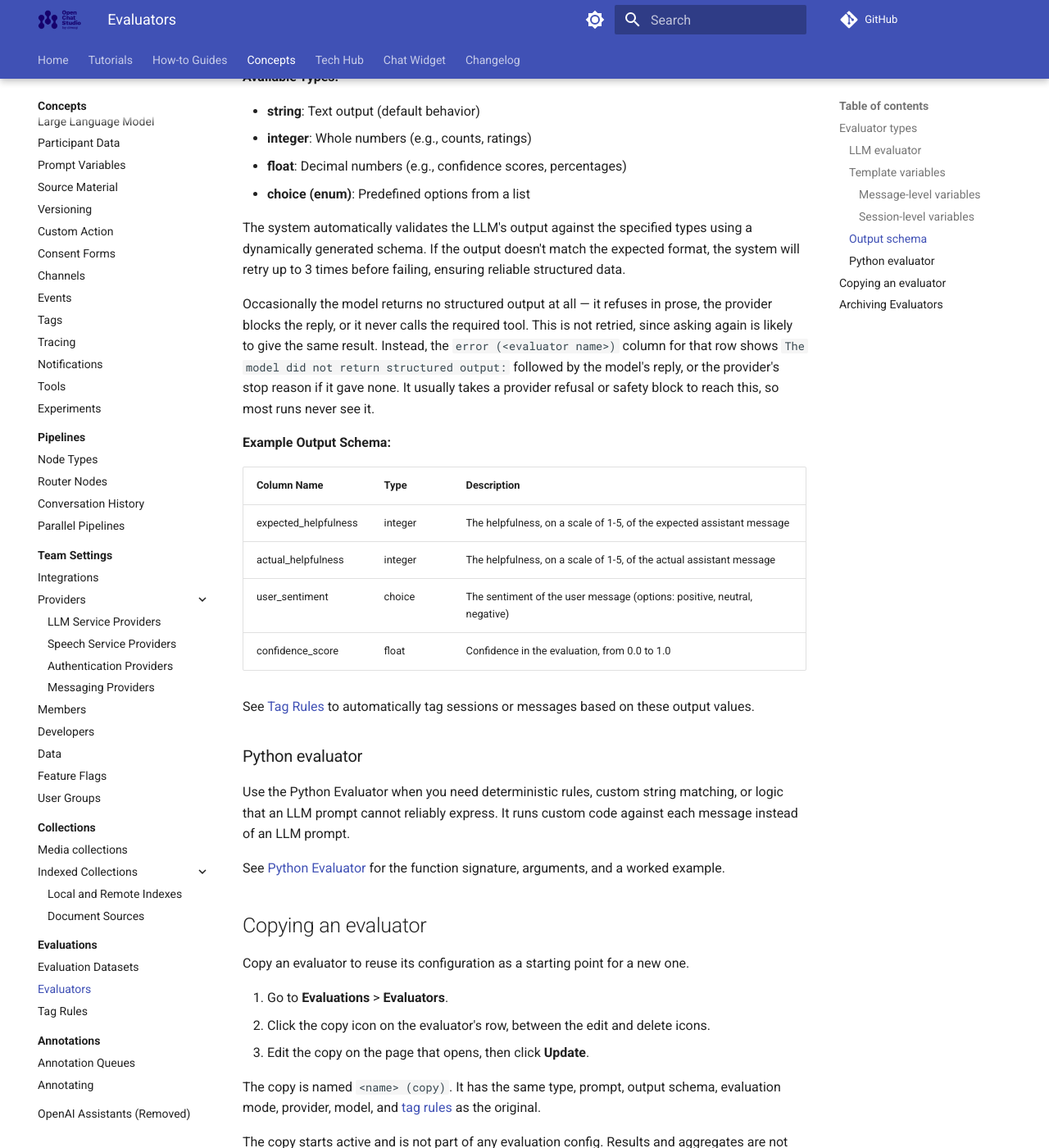
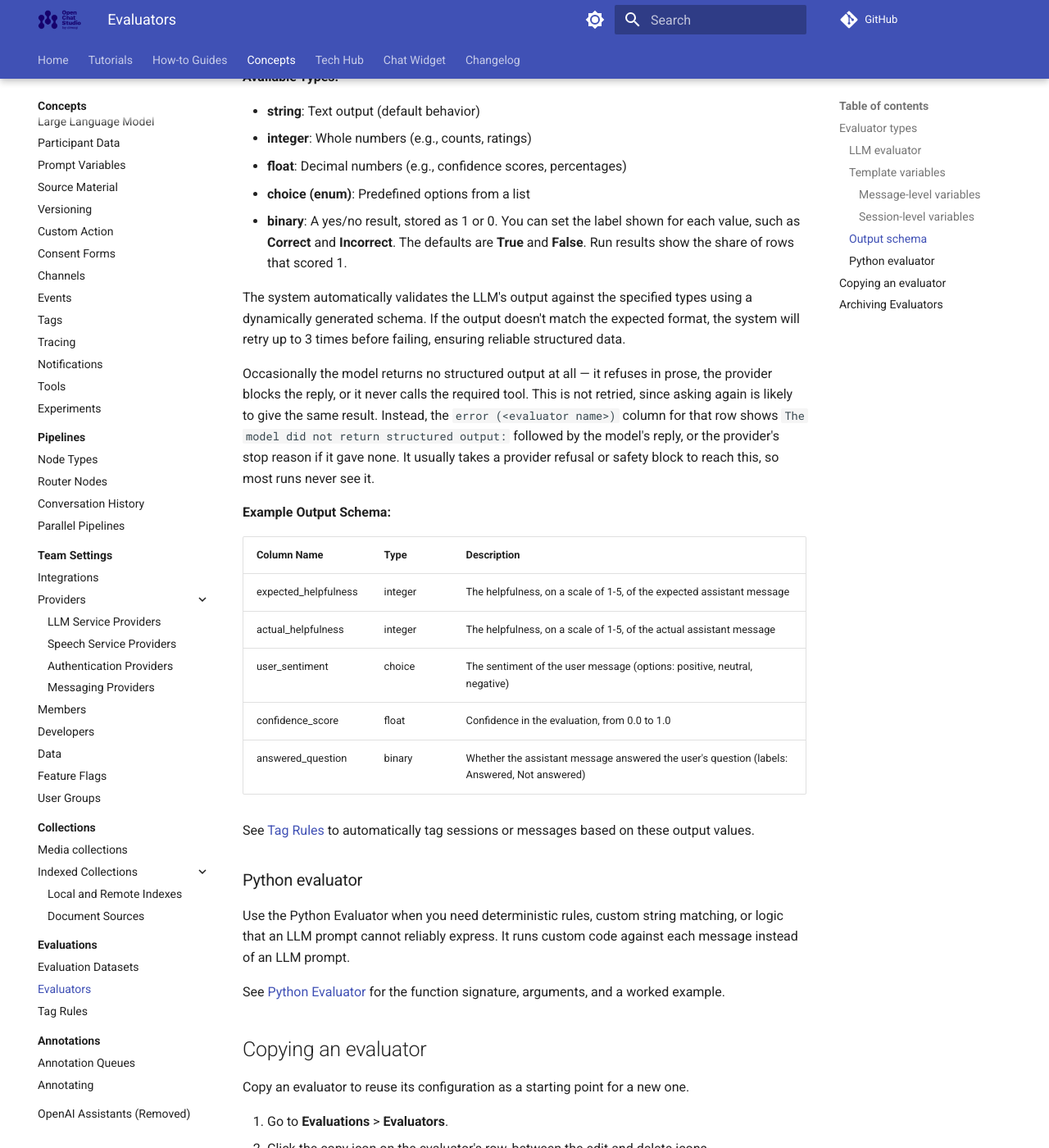
Before and after one commit to dimagi/open-chat-studio-docs, an MkDocs documentation site: the page built from docs/concepts/evaluations/evaluators.md, in a window 1280 px wide and 1400 px high, scrolled down 2535 px. Shown: the whole window at 82% size. Built offline with MkDocs 1.6.1 and Material for MkDocs 9.7.7, drawn with Linux system fonts in a browser that asks for light colours; a script that is not in the unit is left out; comment, search, counter and statistics services are not loaded.

Commit message:
Document the binary output field type

```diff
--- a/docs/concepts/evaluations/evaluators.md
+++ b/docs/concepts/evaluations/evaluators.md
@@ -72,6 +72,7 @@ The output schema defines the metrics that the LLM should attempt to output. Eac
 - **integer**: Whole numbers (e.g., counts, ratings)
 - **float**: Decimal numbers (e.g., confidence scores, percentages)
 - **choice (enum)**: Predefined options from a list
+- **binary**: A yes/no result, stored as 1 or 0. You can set the label shown for each value, such as **Correct** and **Incorrect**. The defaults are **True** and **False**. Run results show the share of rows that scored 1.
 
 The system automatically validates the LLM's output against the specified types using a dynamically generated schema. If the output doesn't match the expected format, the system will retry up to 3 times before failing, ensuring reliable structured data.
 
@@ -85,6 +86,7 @@ Occasionally the model returns no structured output at all — it refuses in pro
 | actual_helpfulness | integer | The helpfulness, on a scale of 1-5, of the actual assistant message |
 | user_sentiment | choice | The sentiment of the user message (options: positive, neutral, negative) |
 | confidence_score | float | Confidence in the evaluation, from 0.0 to 1.0 |
+| answered_question | binary | Whether the assistant message answered the user's question (labels: Answered, Not answered) |
 
 See [Tag Rules](./tag_rules.md) to automatically tag sessions or messages based on these output values.
 
```
Also changed, not shown: docs/concepts/evaluations/tag_rules.md (+2 -0 lines).
